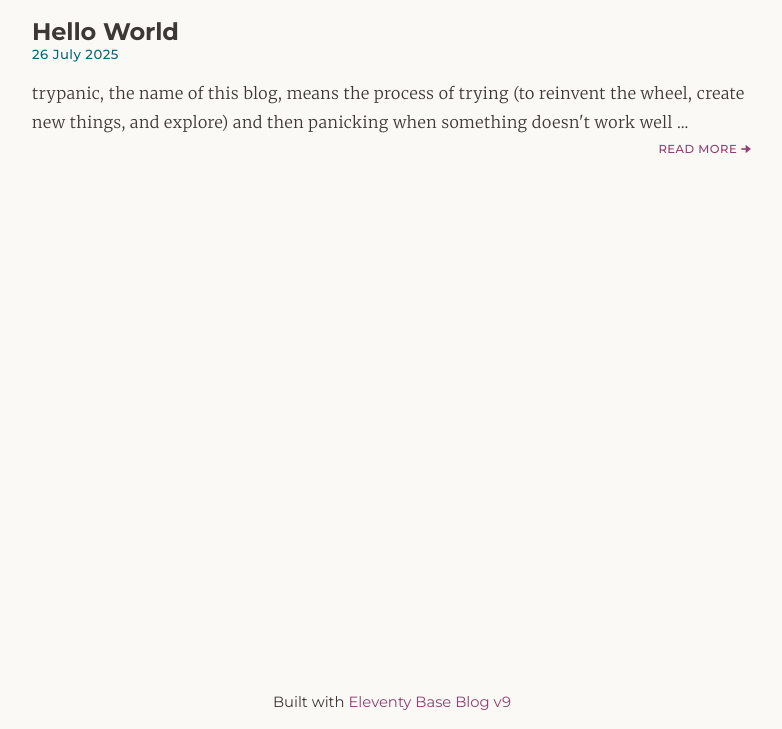
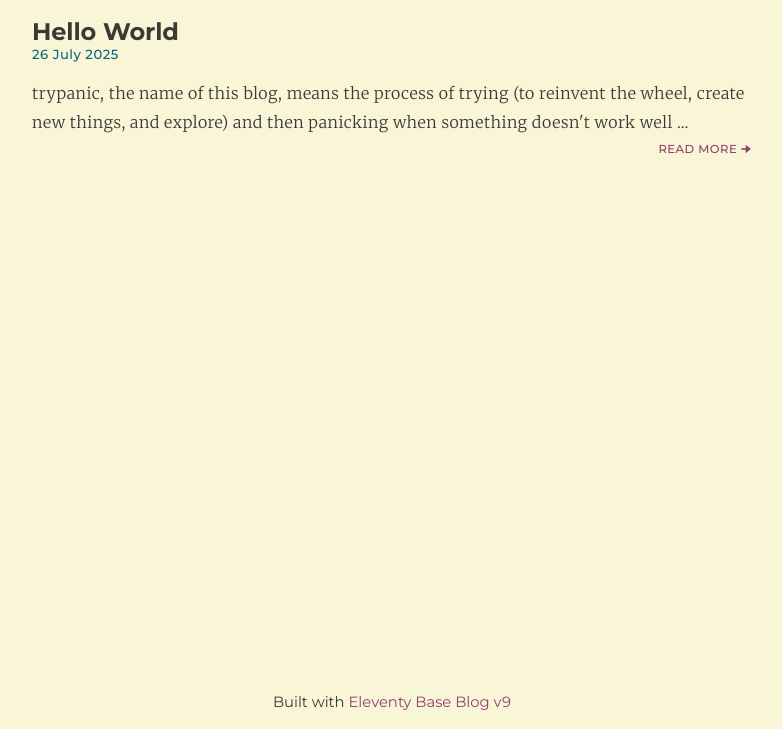
Before and after one commit to trypanic/trypanic.github.io, an Eleventy site: page src/content/index.njk in a window 1280 px wide. Shown: the part 71-800 px from the top of the page, without its empty margins (248-1030 px from the left). Built offline with nearby package versions, Linux system fonts and the light colour scheme; Eleventy itself is replaced by a stand-in of ours; files that its build step writes are made by us from their sources.

Commit message:
fix: background color based on gruvbox definition

```diff
--- a/public/css/index.css
+++ b/public/css/index.css
@@ -10,10 +10,10 @@
 
 	--font-family-monospace: "Fira Code", monospace;
 
-	--color-bg: #faf9f5;
+	--color-bg: #f9f5d7;
 	--color-fg: #282828;
 	--color-fg-dark: #3c3836;
-	--color-text-fg: #faf9f5;
+	--color-text-fg: #f9f5d7;
 	--color-dark: #1d2021;
 	--color-blue: #076678;
 	--color-purple: #8f3f71;
```
